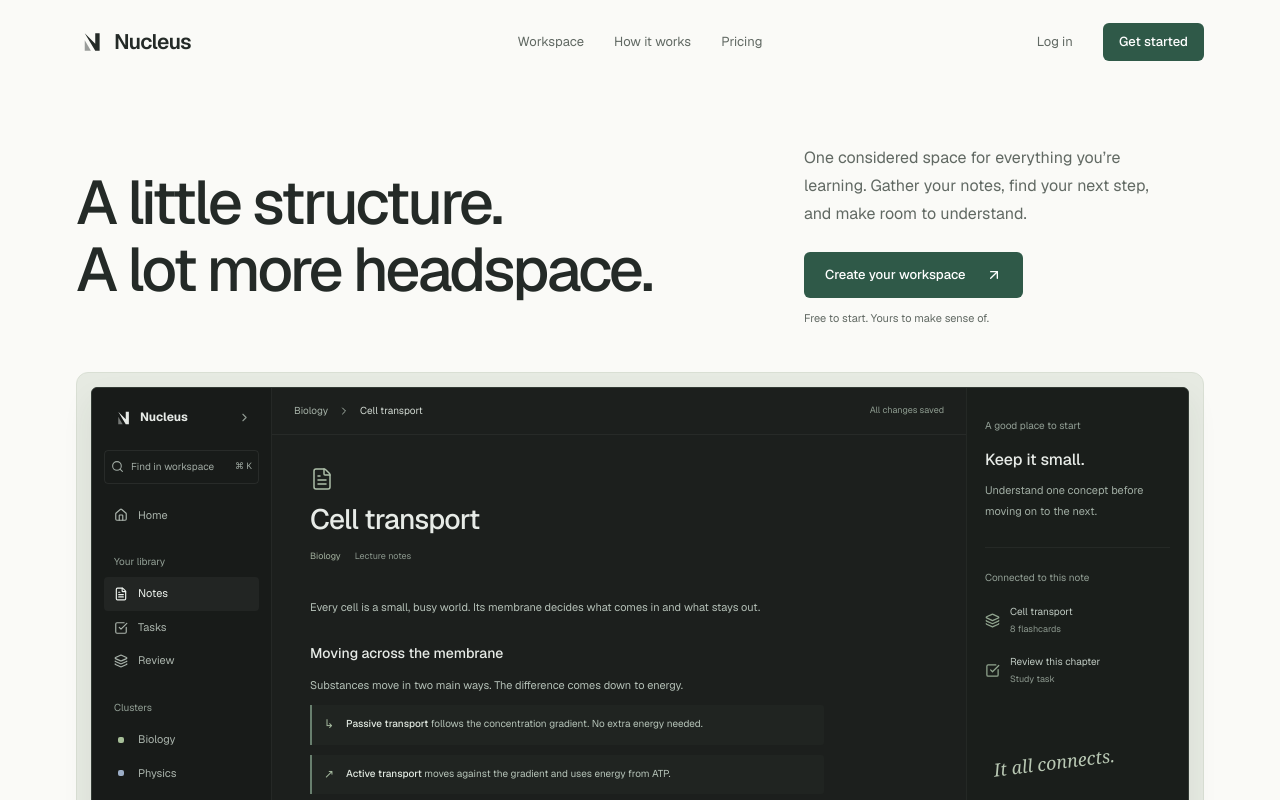
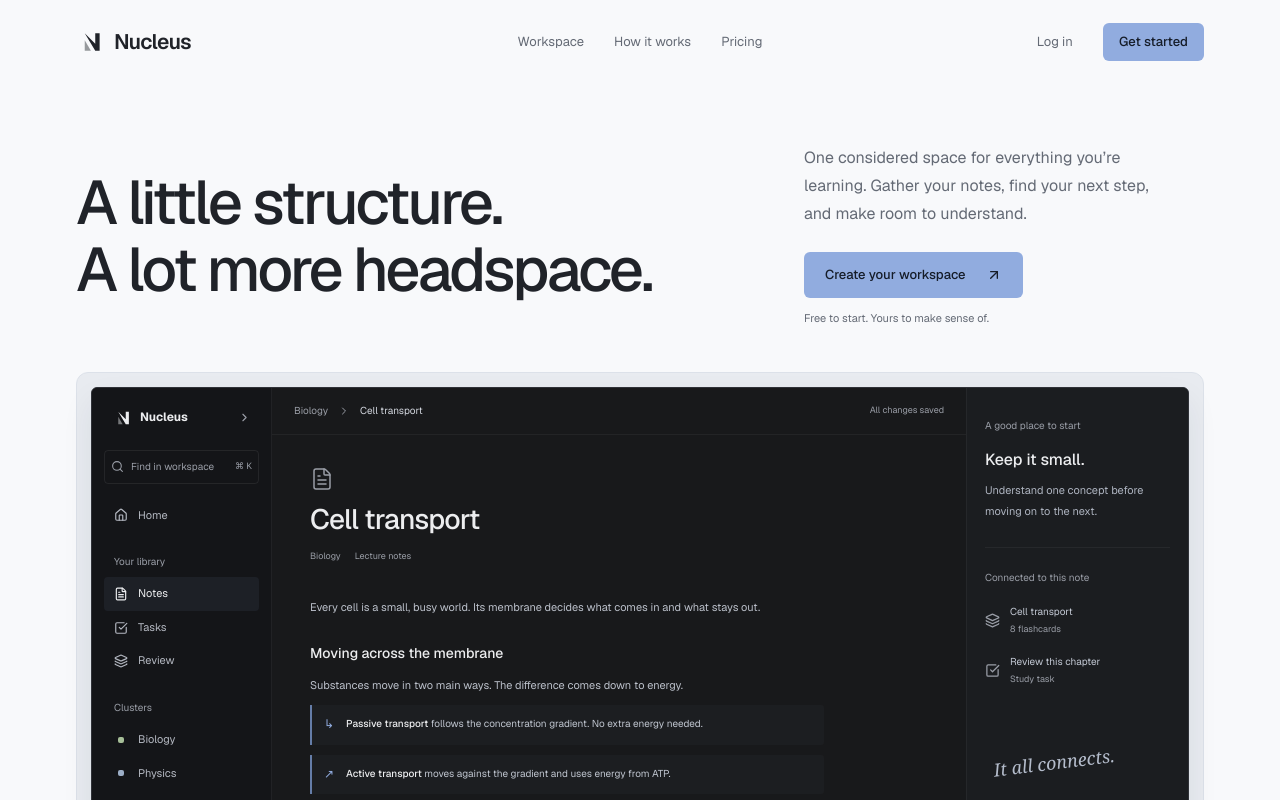
Before and after one commit to talha-benazir-dev/ai-student-os, a Next.js app: page / in a window 1280 px wide. Shown: the top 800 px of the page. Built offline with nearby package versions, Linux system fonts and the light colour scheme.

Commit message:
style(theme): finalize charcoal and muted blue palette
Generated with Codex.

```diff
--- a/app/globals.css
+++ b/app/globals.css
@@ -51,52 +51,53 @@
   --radius-4xl: calc(var(--radius) * 2.6);
 }
 
-/* Nucleus Graphite: neutral surfaces, a quiet sage accent, clear hierarchy. */
+/* Nucleus Charcoal: neutral surfaces, muted blue actions, clear hierarchy. */
 :root,
 .dark {
   color-scheme: dark;
   --radius: 0.5rem;
-  --background: #1b1d1b;
-  --foreground: #e9ece8;
-  --card: #202320;
-  --card-foreground: #e9ece8;
-  --popover: #252925;
-  --popover-foreground: #e9ece8;
-  --primary: #b4c8aa;
-  --primary-foreground: #202d1d;
-  --primary-soft: #c4d2be;
-  --secondary: #2b302a;
-  --secondary-foreground: #d8e1d3;
-  --muted: #292d29;
-  --muted-foreground: #9ca79b;
-  --accent: #30362e;
-  --accent-foreground: #e9ece8;
-  --success: #a4c49f;
+  --background: #18191b;
+  --foreground: #ecedef;
+  --card: #222428;
+  --card-foreground: #ecedef;
+  --context: #1b1d20;
+  --popover: #282b30;
+  --popover-foreground: #ecedef;
+  --primary: #91acdf;
+  --primary-foreground: #151c28;
+  --primary-soft: #b1c6eb;
+  --secondary: #2b2e34;
+  --secondary-foreground: #dce0e7;
+  --muted: #26292e;
+  --muted-foreground: #9a9ea7;
+  --accent: #30343b;
+  --accent-foreground: #ecedef;
+  --success: #97baa8;
   --destructive: #e49189;
   --destructive-foreground: #271614;
-  --border: #ffffff12;
-  --input: #ffffff20;
-  --ring: #b4c8aa;
-  --chart-1: #b4c8aa;
-  --chart-2: #a0b7c6;
-  --chart-3: #cfb896;
-  --chart-4: #aaa7c2;
-  --chart-5: #b7b994;
-  --sidebar: #161916;
-  --sidebar-foreground: #dce3d8;
-  --sidebar-primary: #b4c8aa;
-  --sidebar-primary-foreground: #202d1d;
-  --sidebar-accent: #ffffff0b;
-  --sidebar-accent-foreground: #e9ece8;
-  --sidebar-border: #ffffff10;
-  --sidebar-ring: #b4c8aa;
+  --border: #303238;
+  --input: #687180;
+  --ring: #91acdf;
+  --chart-1: #91acdf;
+  --chart-2: #89b5c4;
+  --chart-3: #c4b094;
+  --chart-4: #b3a6ce;
+  --chart-5: #a4ada0;
+  --sidebar: #141518;
+  --sidebar-foreground: #dce0e7;
+  --sidebar-primary: #91acdf;
+  --sidebar-primary-foreground: #151c28;
+  --sidebar-accent: #91acdf12;
+  --sidebar-accent-foreground: #ecedef;
+  --sidebar-border: #292c32;
+  --sidebar-ring: #91acdf;
 }
 
 @layer base {
   * {
     @apply border-border outline-ring/50;
     scrollbar-width: thin;
-    scrollbar-color: #535c50 transparent;
+    scrollbar-color: #555a65 transparent;
   }
 
   *::-webkit-scrollbar {
@@ -109,12 +110,12 @@
   }
 
   *::-webkit-scrollbar-thumb {
-    background: #41493e;
+    background: #424650;
     border-radius: 9999px;
   }
 
   *::-webkit-scrollbar-thumb:hover {
-    background: #62705b;
+    background: #687080;
   }
 
   body {
@@ -270,7 +271,7 @@
 /* Workspace proportions follow the product preview, at a readable working size. */
 .workspace-shell {
   --workspace-bar: 44px;
-  background: #1c1f1d;
+  background: var(--background);
 }
 .workspace-shell .lucide {
   stroke-width: 1.5;
@@ -293,7 +294,7 @@
   flex-shrink: 0;
   padding: 32px 22px;
   border-left: 1px solid var(--border);
-  background: #1a1e1b;
+  background: var(--context);
   align-self: stretch;
 }
 .workspace-context h2 {
@@ -338,7 +339,7 @@
   font-family: Georgia, serif;
   font-style: italic;
   font-size: 17px;
-  color: #b4c8aa;
+  color: var(--muted-foreground);
   line-height: 1.6;
 }
 .workspace-quick-create {
@@ -395,7 +396,7 @@
 .workspace-page-emblem {
   width: 25px;
   height: 25px;
-  color: #b1bfaa;
+  color: var(--muted-foreground);
   margin-bottom: 18px;
 }
 .workspace-page-actions {
--- a/features/landing/landing.css
+++ b/features/landing/landing.css
@@ -1,9 +1,11 @@
 .study-landing {
-  --paper: #fafaf7;
-  --ink: #242a27;
-  --quiet: #616963;
-  --rule: #dfe3dc;
-  --green: #2f5948;
+  --paper: #f8f9fb;
+  --ink: #202329;
+  --quiet: #646a75;
+  --rule: #dfe3e9;
+  --brand: var(--primary);
+  --brand-foreground: var(--primary-foreground);
+  --link: #415f91;
   background: var(--paper);
   color: var(--ink);
   color-scheme: light;
@@ -16,7 +18,7 @@
 }
 .study-landing a:focus-visible,
 .study-landing button:focus-visible {
-  outline: 2px solid #4c8067;
+  outline: 2px solid var(--link);
   outline-offset: 5px;
 }
 .landing-header,
@@ -61,7 +63,7 @@
 .landing-nav a:hover,
 .landing-account > a:first-child:hover,
 .landing-footer nav a:hover {
-  color: var(--green);
+  color: var(--link);
 }
 .landing-button {
   display: inline-flex;
@@ -71,8 +73,8 @@
   min-height: 46px;
   border-radius: 6px;
   padding: 12px 20px;
-  background: var(--green);
-  color: #fff;
+  background: var(--brand);
+  color: var(--brand-foreground);
   font-size: 13px;
   font-weight: 500;
   line-height: 1.4;
@@ -81,19 +83,19 @@
   cursor: pointer;
 }
 .landing-button:hover {
-  background: #234638;
+  background: #a5bce5;
 }
 .landing-button-small {
   min-height: 38px;
   padding: 9px 15px;
 }
 .landing-button-outline {
-  border-color: #c9d0c7;
+  border-color: #cbd1dc;
   background: transparent;
   color: var(--ink);
 }
 .landing-button-outline:hover {
-  background: #edf0e9;
+  background: #eef1f6;
 }
 .landing-hero {
   padding-top: 60px;
@@ -129,8 +131,8 @@
 }
 .landing-product-frame {
   padding: 14px;
-  background: #e6eae2;
-  border: 1px solid #d9dfd4;
+  background: #e8ebf0;
+  border: 1px solid #dce1e9;
   border-radius: 12px;
   scroll-margin-top: 24px;
 }
@@ -147,15 +149,15 @@
   grid-template-columns: 180px minmax(0, 1fr) 222px;
   min-height: 510px;
   border-radius: 6px;
-  background: #1c1f1d;
-  color: #e7ebe7;
-  border: 1px solid #333b35;
+  background: var(--background);
+  color: var(--foreground);
+  border: 1px solid var(--border);
   overflow: hidden;
-  box-shadow: 0 14px 32px #25352812;
+  box-shadow: 0 14px 32px #1b243312;
   font-size: 12px;
 }
 .preview-sidebar {
-  background: #181b19;
+  background: var(--sidebar);
   padding: 20px 12px;
   display: flex;
   flex-direction: column;
@@ -169,14 +171,14 @@
 }
 .preview-brand > svg:last-child {
   margin-left: auto;
-  color: #8e9890;
+  color: var(--muted-foreground);
 }
 .preview-search {
   display: flex;
   align-items: center;
   gap: 7px;
   font-size: 10px;
-  color: #a0aaa3;
+  color: var(--muted-foreground);
   padding: 8px 6px;
   margin-bottom: 15px;
   border: 1px solid #ffffff12;
@@ -193,7 +195,7 @@
   width: 100%;
   padding: 8px 10px;
   border-radius: 4px;
-  color: #aab4ac;
+  color: #b4b8c1;
   text-align: left;
   font-size: 11px;
 }
@@ -201,12 +203,12 @@
   cursor: pointer;
 }
 .preview-nav-active {
-  background: #ffffff0b;
-  color: #edf2ed;
+  background: #91acdf12;
+  color: var(--foreground);
 }
 .preview-section-label {
   display: block;
-  color: #93a096;
+  color: var(--muted-foreground);
   font-size: 10px;
   margin: 22px 10px 7px;
 }
@@ -232,7 +234,7 @@
   margin-top: auto;
   padding: 28px 8px 0;
   font-size: 10px;
-  color: #c8d2ca;
+  color: #d0d4dc;
 }
 .preview-user > span {
   display: grid;
@@ -240,13 +242,13 @@
   width: 25px;
   height: 25px;
   border-radius: 5px;
-  background: #39473c;
-  color: #c6d6c8;
+  background: var(--secondary);
+  color: var(--foreground);
 }
 .preview-user small,
 .preview-related small {
   display: block;
-  color: #8d998f;
+  color: var(--muted-foreground);
   font-size: 9px;
   margin-top: 2px;
 }
@@ -258,22 +260,22 @@
   gap: 10px;
   padding: 0 22px;
   font-size: 10px;
-  color: #a6b2a8;
+  color: var(--muted-foreground);
 }
 .preview-breadcrumb > span {
-  color: #d0d8d1;
+  color: #d3d7df;
 }
 .preview-breadcrumb > .preview-saved {
   margin-left: auto;
   font-size: 9px;
-  color: #8e9c90;
+  color: var(--muted-foreground);
 }
 .preview-note {
   padding: 32px 38px 24px;
   max-width: 590px;
 }
 .preview-note-icon {
-  color: #adbea9;
+  color: var(--muted-foreground);
   margin-bottom: 12px;
 }
 .preview-note h2 {
@@ -286,16 +288,16 @@
   display: flex;
   gap: 14px;
   font-size: 9px !important;
-  color: #a3b19f !important;
+  color: var(--muted-foreground) !important;
   padding: 12px 0 22px;
   margin: 0 !important;
 }
 .preview-note-meta span {
-  color: #8b978d;
+  color: var(--muted-foreground);
 }
 .preview-note > p {
   font-size: 11px;
-  color: #b4c0b7;
+  color: #bbc0ca;
   line-height: 1.9;
   margin: 10px 0;
 }
@@ -307,31 +309,31 @@
 .preview-callout {
   display: flex;
   gap: 12px;
-  border-left: 2px solid #687f6e;
-  background: #a1b49e08;
+  border-left: 2px solid #657da8;
+  background: #91acdf08;
   padding: 10px 12px;
   margin-top: 10px;
   border-radius: 0 3px 3px 0;
 }
 .preview-callout p {
   font-size: 10px;
-  color: #b6c4b9;
+  color: #c0c6d0;
   margin: 0;
   line-height: 1.8;
 }
 .preview-callout strong {
   font-weight: 500;
-  color: #e0e8e0;
+  color: var(--foreground);
 }
 .preview-callout-mark {
-  color: #a4b99e;
+  color: var(--primary);
 }
 .preview-note-footer {
   display: flex;
   gap: 8px;
   align-items: flex-start;
   font-size: 9px;
-  color: #8d9d91;
+  color: var(--muted-foreground);
   border-top: 1px solid #ffffff0c;
   margin-top: 26px;
   padding-top: 15px;
@@ -342,7 +344,7 @@
 .preview-context {
   border-left: 1px solid #ffffff0b;
   padding: 8px 18px;
-  background: #1a1e1b;
+  background: var(--context);
 }
 .preview-context .preview-section-label {
   margin-left: 0;
@@ -354,7 +356,7 @@
   margin-top: 13px;
 }
 .preview-context p {
-  color: #a1aea4;
+  color: #aeb4c0;
   font-size: 11px;
   line-height: 1.9;
   margin-top: 8px;
@@ -370,15 +372,15 @@
   gap: 10px;
   font-size: 10px;
   margin: 18px 0;
-  color: #bfcac2;
+  color: #c3c9d4;
 }
 .preview-related svg {
-  color: #91a58f;
+  color: var(--muted-foreground);
 }
 .preview-handwritten {
   display: block;
   font-size: 18px;
-  color: #b8c7b3;
+  color: #b4bccb;
   font-family: Georgia, serif;
   font-style: italic;
   transform: rotate(-7deg);
@@ -396,7 +398,7 @@
   border-bottom: 1px solid #ffffff12;
   width: 100%;
   text-align: left;
-  color: #dde6de;
+  color: var(--foreground);
   font-size: 11px;
 }
 .preview-note > button {
@@ -404,7 +406,7 @@
 }
 .preview-task small {
   display: block;
-  color: #95a399;
+  color: var(--muted-foreground);
   font-size: 10px;
   margin-top: 5px;
 }
@@ -412,24 +414,24 @@
   display: grid;
   place-items: center;
   flex-shrink: 0;
-  border: 1px solid #718473;
+  border: 1px solid #727c8e;
   border-radius: 3px;
   width: 17px;
   height: 17px;
 }
 .preview-task-done {
-  color: #a1b49e;
+  color: var(--muted-foreground);
 }
 .preview-task-done > span:last-child {
   text-decoration: line-through;
 }
 .preview-task-done .preview-check {
-  background: #a3bca2;
-  color: #1c281e;
+  background: var(--primary);
+  color: var(--primary-foreground);
 }
 .preview-inline-note {
   margin-top: 28px !important;
-  color: #b5c9ae !important;
+  color: #c3cbd8 !important;
 }
 .preview-flashcard {
   display: flex;
@@ -437,15 +439,15 @@
   gap: 36px;
   width: 100%;
   text-align: left;
-  border: 1px solid #556652;
+  border: 1px solid #536886;
   border-radius: 7px;
-  background: #a2b29b08;
+  background: #91acdf08;
   padding: 24px;
   margin-top: 12px;
   min-height: 235px;
 }
 .preview-flashcard > small {
-  color: #a6b9a0;
+  color: var(--primary);
   font-size: 10px;
 }
 .preview-flashcard > strong {
@@ -457,7 +459,7 @@
   display: flex;
   gap: 8px;
   align-items: center;
-  color: #9eaf98;
+  color: #acb5c5;
   font-size: 9px;
 }
 .landing-tools {
@@ -490,7 +492,7 @@
   gap: 40px;
 }
 .landing-tool-grid article > svg {
-  color: var(--green);
+  color: var(--link);
   margin-bottom: 22px;
 }
 .landing-tool-grid h3 {
@@ -507,7 +509,7 @@
 .landing-tool-grid article > span {
   display: block;
   font-size: 11px;
-  color: var(--green);
+  color: var(--link);
   margin-top: 22px;
 }
 .landing-assistant {
@@ -517,11 +519,11 @@
   width: calc(100% - 72px);
   max-width: 1128px;
   padding: 48px;
-  background: #edf0e8;
+  background: #eef1f6;
   border-radius: 10px;
 }
 .landing-assistant > div:first-child > svg {
-  color: var(--green);
+  color: var(--link);
   margin-bottom: 24px;
 }
 .landing-assistant h2 {
@@ -539,7 +541,7 @@
 }
 .landing-conversation {
   background: var(--paper);
-  border: 1px solid #d6ddcf;
+  border: 1px solid #d8dfe9;
   border-radius: 7px;
   padding: 24px;
 }
@@ -552,11 +554,11 @@
 }
 .landing-conversation .landing-question {
   padding: 14px 16px;
-  background: #e6ebdf;
+  background: #e4ebf5;
   border-radius: 5px;
   margin-top: 24px;
   font-size: 12px;
-  color: #32452f;
+  color: #324563;
   max-width: none;
 }
 .landing-answer {
@@ -566,7 +568,7 @@
   margin-top: 24px;
 }
 .landing-answer > svg {
-  color: var(--green);
+  color: var(--link);
   flex-shrink: 0;
   margin-top: 4px;
 }
@@ -604,8 +606,8 @@
   flex-direction: column;
 }
 .landing-price-grid .landing-price-pro {
-  background: #f0f3ec;
-  border-color: #c3d0bc;
+  background: #edf2f9;
+  border-color: #b8c9e3;
 }
 .landing-price-title {
   display: flex;
@@ -643,7 +645,7 @@
   gap: 10px;
 }
 .landing-price-grid li svg {
-  color: var(--green);
+  color: var(--link);
   flex-shrink: 0;
 }
 .landing-price-grid .landing-button {
@@ -658,7 +660,7 @@
   border-top: 1px solid var(--rule);
 }
 .landing-closing > svg {
-  color: var(--green);
+  color: var(--link);
   margin-bottom: 26px;
 }
 .landing-closing h2 {
@@ -700,8 +702,8 @@
   top: 8px;
   left: 8px;
   z-index: 100;
-  background: var(--green);
-  color: #fff;
+  background: var(--brand);
+  color: var(--brand-foreground);
   padding: 10px;
   transform: translateY(-150%);
 }
@@ -814,12 +816,12 @@
     font-size: 10px;
     padding: 5px 12px;
     border-radius: 4px;
-    color: #afbcb0;
+    color: #b7becb;
     cursor: pointer;
   }
   .preview-mobile-tabs button[aria-pressed="true"] {
     background: #ffffff0c;
-    color: #e7ebe7;
+    color: var(--foreground);
   }
   .preview-note {
     padding: 22px 20px 25px;
@@ -958,7 +960,7 @@
     box-shadow 160ms;
 }
 .landing-button:hover {
-  box-shadow: 0 3px 8px #23463816;
+  box-shadow: 0 3px 8px #34486a16;
 }
 .landing-button:active {
   transform: translateY(1px);
@@ -991,8 +993,8 @@
     border-color 180ms;
 }
 .preview-flashcard:hover {
-  background: #a2b29b14;
-  border-color: #91a58f;
+  background: #91acdf14;
+  border-color: var(--muted-foreground);
 }
 @keyframes landing-intro {
   from {
```
Also changed, not shown: features/notes/components/excalidraw-editor.tsx (+17 -17 lines), 9 other files (tests, documents, lock files or other folders).
